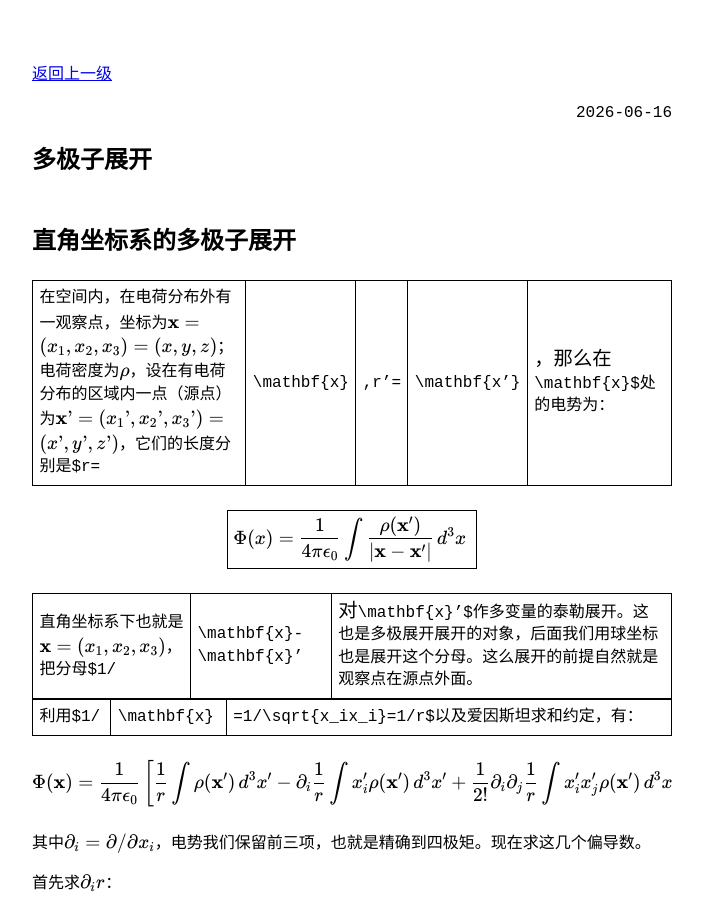
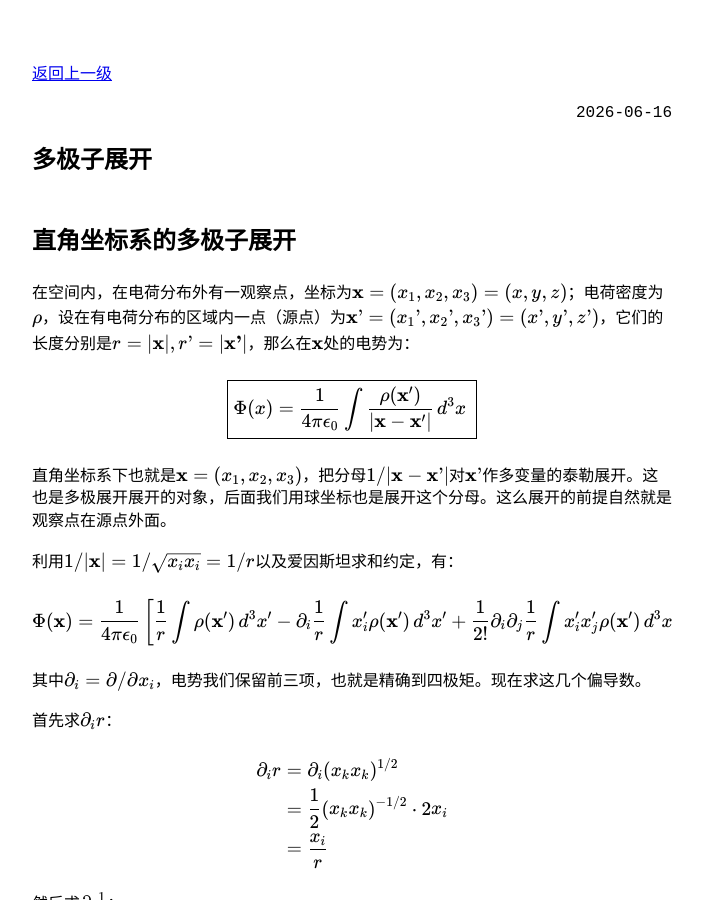
Before and after one commit to famatf/famatf.com, a Jekyll site: the page built from _posts/notes/2026-06-16-tensor.md, in a window 1280 px wide and 900 px high. Shown: the whole window, without its empty margins (288-991 px from the left). Built offline with Jekyll 4.4.1, drawn with Linux system fonts in a browser that asks for light colours.

Commit message:
Prevent inline math from becoming tables
Use TeX vertical-bar commands in inline absolute-value expressions so Kramdown GFM does not parse the surrounding prose as tables.

```diff
--- a/_posts/notes/2026-06-16-tensor.md
+++ b/_posts/notes/2026-06-16-tensor.md
@@ -13,7 +13,7 @@ math: true
 
 ## 直角坐标系的多极子展开
 
-在空间内，在电荷分布外有一观察点，坐标为$\mathbf{x}=(x_1,x_2,x_3)=(x,y,z)$；电荷密度为$\rho$，设在有电荷分布的区域内一点（源点）为$\mathbf{x}'=(x_1',x_2',x_3')=(x',y',z')$，它们的长度分别是$r=|\mathbf{x}|,r'=|\mathbf{x'}|$，那么在$\mathbf{x}$处的电势为：
+在空间内，在电荷分布外有一观察点，坐标为$\mathbf{x}=(x_1,x_2,x_3)=(x,y,z)$；电荷密度为$\rho$，设在有电荷分布的区域内一点（源点）为$\mathbf{x}'=(x_1',x_2',x_3')=(x',y',z')$，它们的长度分别是$r=\lvert\mathbf{x}\rvert,r'=\lvert\mathbf{x'}\rvert$，那么在$\mathbf{x}$处的电势为：
 
 $$
 \boxed{
@@ -21,9 +21,9 @@ $$
 }
 $$
 
-直角坐标系下也就是$\mathbf{x}=(x_1,x_2,x_3)$，把分母$1/|\mathbf{x}-\mathbf{x}'|$对$\mathbf{x}'$作多变量的泰勒展开。这也是多极展开展开的对象，后面我们用球坐标也是展开这个分母。这么展开的前提自然就是观察点在源点外面。
+直角坐标系下也就是$\mathbf{x}=(x_1,x_2,x_3)$，把分母$1/\lvert\mathbf{x}-\mathbf{x}'\rvert$对$\mathbf{x}'$作多变量的泰勒展开。这也是多极展开展开的对象，后面我们用球坐标也是展开这个分母。这么展开的前提自然就是观察点在源点外面。
 
-利用$1/|\mathbf{x}|=1/\sqrt{x_ix_i}=1/r$以及爱因斯坦求和约定，有：
+利用$1/\lvert\mathbf{x}\rvert=1/\sqrt{x_ix_i}=1/r$以及爱因斯坦求和约定，有：
 
 $$
 \Phi(\mathbf{x})=
```
